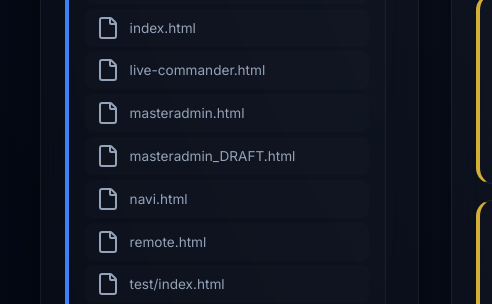
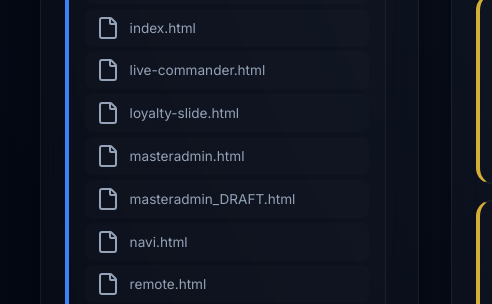
Before and after one commit to mrmegatronix/_ct-LAND, a website: page index.html in a window 1280 px wide. Shown: the part 355-659 px from the top of the page, 0-492 px from the left. Drawn offline with nearby package versions, Linux system fonts and the light colour scheme.

Commit message:
Update links with loyalty slide

```diff
--- a/index.html
+++ b/index.html
@@ -292,7 +292,7 @@
             <details open>
                 <summary class="repo-title text-blue"><i data-lucide="folder"></i> _ct-MATRIX</summary>
                 <ul class="repo-links">
-                    <li><a href="../_ct-MATRIX/billboard.html" target="_blank" class="mod-link"><i data-lucide="file"></i> billboard.html</a></li><li><a href="../_ct-MATRIX/book.html" target="_blank" class="mod-link"><i data-lucide="file"></i> book.html</a></li><li><a href="../_ct-MATRIX/example.html" target="_blank" class="mod-link"><i data-lucide="file"></i> example.html</a></li><li><a href="../_ct-MATRIX/index.html" target="_blank" class="mod-link"><i data-lucide="file"></i> index.html</a></li><li><a href="../_ct-MATRIX/live-commander.html" target="_blank" class="mod-link"><i data-lucide="file"></i> live-commander.html</a></li><li><a href="../_ct-MATRIX/masteradmin.html" target="_blank" class="mod-link"><i data-lucide="file"></i> masteradmin.html</a></li><li><a href="../_ct-MATRIX/masteradmin_DRAFT.html" target="_blank" class="mod-link"><i data-lucide="file"></i> masteradmin_DRAFT.html</a></li><li><a href="../_ct-MATRIX/navi.html" target="_blank" class="mod-link"><i data-lucide="file"></i> navi.html</a></li><li><a href="../_ct-MATRIX/remote.html" target="_blank" class="mod-link"><i data-lucide="file"></i> remote.html</a></li><li><a href="../_ct-MATRIX/test/index.html" target="_blank" class="mod-link"><i data-lucide="file"></i> test/index.html</a></li>
+                    <li><a href="../_ct-MATRIX/billboard.html" target="_blank" class="mod-link"><i data-lucide="file"></i> billboard.html</a></li><li><a href="../_ct-MATRIX/book.html" target="_blank" class="mod-link"><i data-lucide="file"></i> book.html</a></li><li><a href="../_ct-MATRIX/example.html" target="_blank" class="mod-link"><i data-lucide="file"></i> example.html</a></li><li><a href="../_ct-MATRIX/index.html" target="_blank" class="mod-link"><i data-lucide="file"></i> index.html</a></li><li><a href="../_ct-MATRIX/live-commander.html" target="_blank" class="mod-link"><i data-lucide="file"></i> live-commander.html</a></li><li><a href="../_ct-MATRIX/loyalty-slide.html" target="_blank" class="mod-link"><i data-lucide="file"></i> loyalty-slide.html</a></li><li><a href="../_ct-MATRIX/masteradmin.html" target="_blank" class="mod-link"><i data-lucide="file"></i> masteradmin.html</a></li><li><a href="../_ct-MATRIX/masteradmin_DRAFT.html" target="_blank" class="mod-link"><i data-lucide="file"></i> masteradmin_DRAFT.html</a></li><li><a href="../_ct-MATRIX/navi.html" target="_blank" class="mod-link"><i data-lucide="file"></i> navi.html</a></li><li><a href="../_ct-MATRIX/remote.html" target="_blank" class="mod-link"><i data-lucide="file"></i> remote.html</a></li><li><a href="../_ct-MATRIX/test/index.html" target="_blank" class="mod-link"><i data-lucide="file"></i> test/index.html</a></li>
                 </ul>
             </details>
         </div>
```
